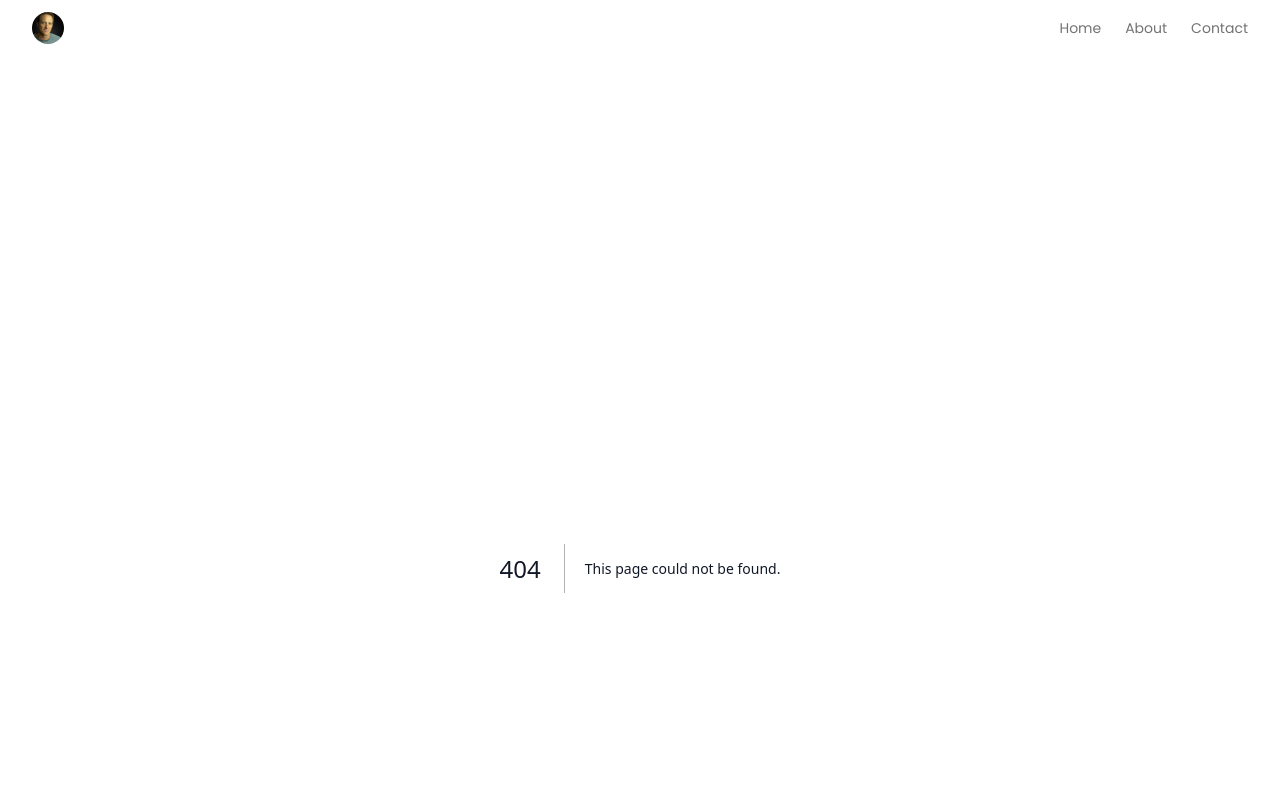
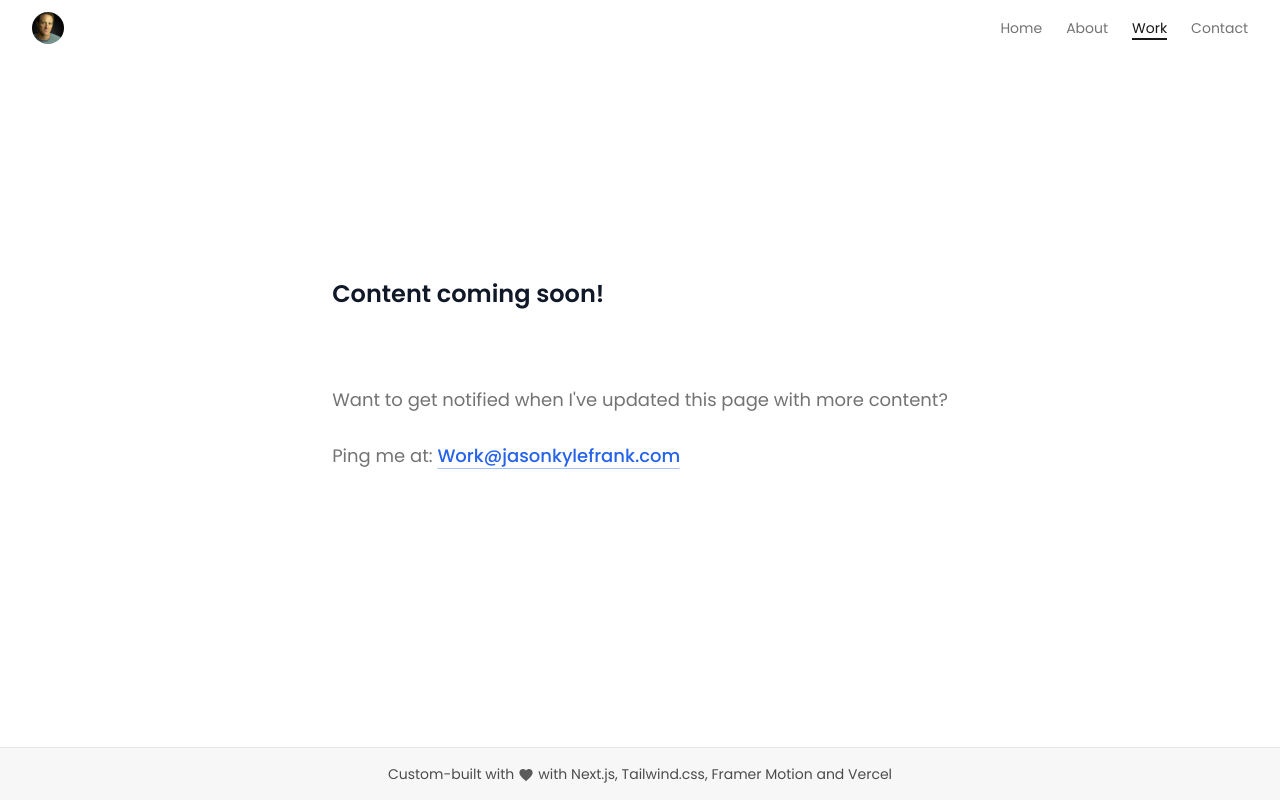
Before and after one commit to jasonkylefrank/jasonkylefrank.com, a Next.js app: page /work in a window 1280 px wide. Before the commit this address had no page. Shown: the top 800 px of the page. Built offline with nearby package versions, Linux system fonts and the light colour scheme.

Commit message:
Starter Work page; Style adjustments

```diff
--- a/app/about/page.tsx
+++ b/app/about/page.tsx
@@ -3,7 +3,7 @@ import Link from "next/link";
 function AboutPage() {
   return (
     <div>
-      <h1>Hello again!</h1>
+      <h2 className="!mt-0">Hello again!</h2>
       <div className="h-5" />
       <p>
         {`I'm a `}
--- a/app/animated-main.tsx
+++ b/app/animated-main.tsx
@@ -25,9 +25,9 @@ export default function AnimatedMain({
     <AnimatePresence mode="wait" onExitComplete={() => window.scrollTo(0, 0)}>
       <motion.main
         key={pathname}
-        initial={{ opacity: 0, y: 20 }}
+        initial={{ opacity: 0, y: 16 }}
         animate={{ opacity: 1, y: 0 }}
-        exit={{ opacity: 0, y: 20 }} // <-- Exit animation is not working with Next.js v13 app directory
+        exit={{ opacity: 0, y: 16 }} // <-- Exit animation is not working with Next.js v13 app directory
         transition={{ duration: 0.45 }}
         className="prose m-6 mt-20 mb-28 grid place-items-center
                       text-gray-900 prose-a:text-blue-600
--- a/app/app-bar/app-bar.tsx
+++ b/app/app-bar/app-bar.tsx
@@ -26,7 +26,7 @@ function AppBar() {
         />
       </NavLink>
 
-      <span className="grid grid-flow-col gap-6">
+      <span className="ml-5 grid grid-flow-col gap-6">
         <NavLink
           className={classNames({ "opacity-0": isHome })}
           children="Home"
@@ -34,6 +34,7 @@ function AppBar() {
           key="Home"
         />
         <NavLink children="About" href="/about" key="About" />
+        <NavLink children="Work" href="/work" key="Work" />
         <NavLink children="Contact" href="/contact" key="Contact" />
       </span>
     </nav>
--- /dev/null
+++ b/app/work/page.tsx
@@ -0,0 +1,20 @@
+export default function WorkPage() {
+  const email = "Work@jasonkylefrank.com";
+  return (
+    <section>
+      <h3 className="!mt-0">Content coming soon!</h3>
+      <br />
+      <div className="text-gray-500">
+        <p>
+          {
+            "Want to get notified when I've updated this page with more content?"
+          }
+        </p>
+        <p>
+          {"Ping me at: "}
+          <a href={`mailto:${email}`}>{email}</a>
+        </p>
+      </div>
+    </section>
+  );
+}
```
